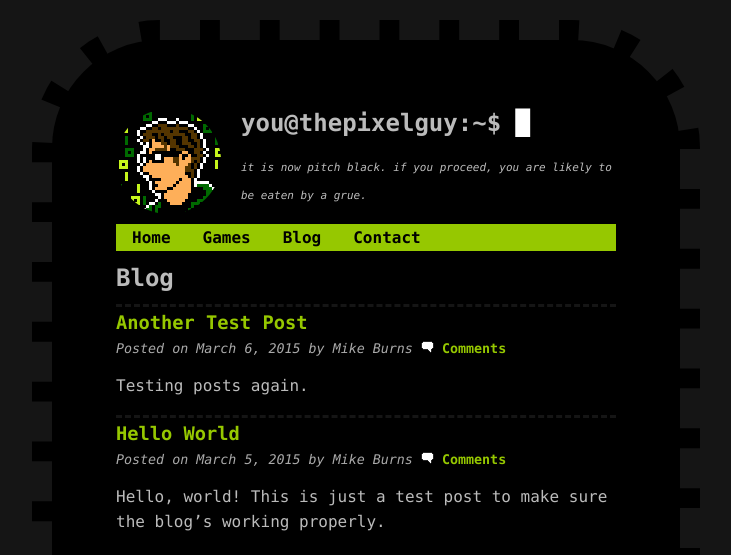
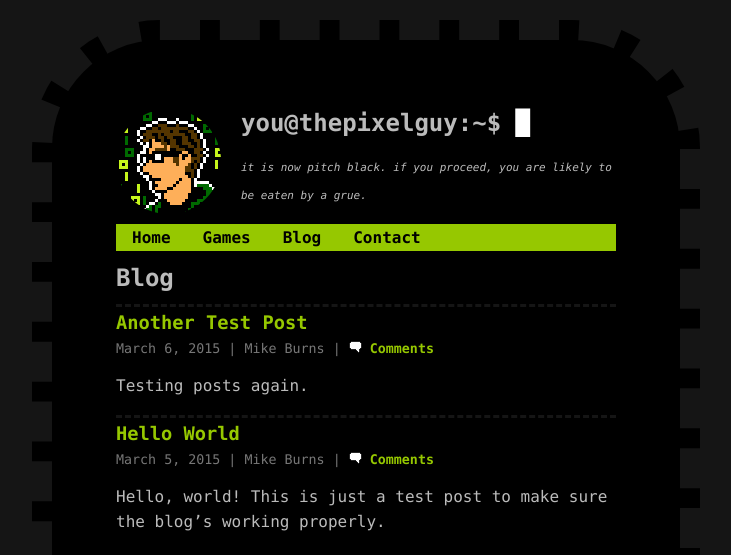
Before and after one commit to thatpixelguy/thatpixelguy.github.io, a Jekyll site: the page built from blog.html, in a window 1280 px wide. Shown: the top 555 px of the page, without its empty margins (274-1005 px from the left). Built offline with Jekyll 4.4.1, drawn with Linux system fonts in a browser that asks for light colours; Markdown is read by kramdown in place of the engine named in the settings; comment, search, counter and statistics services are not loaded.

Commit message:
Updated blog.html

```diff
--- a/blog.html
+++ b/blog.html
@@ -8,7 +8,7 @@ published: true
 {% for post in site.posts %}
   <div class='post'>
     <h3><a href="{{ BASE_PATH }}{{ post.url }}">{{ post.title }}</a></h3>
-    <small><i style='color: #aaa;'>Posted on {{ post.date | date: "%B %-d, %Y" }} by {{ post.author }}</i> <img src='/comments.png' height=12 /> <a href="{{ BASE_PATH }}{{ post.url }}#disqus_thread">Comments</a></small>
+    <small style='color: #777;'>{{ post.date | date: "%B %-d, %Y" }} | {{ post.author }} | <img src='/comments.png' height=12 /> <a href="{{ BASE_PATH }}{{ post.url }}#disqus_thread">Comments</a></small>
     <p>{{ post.content | markdownify }}</p>
     <p style='font-size: 11px;'></p>
   </div>
```
